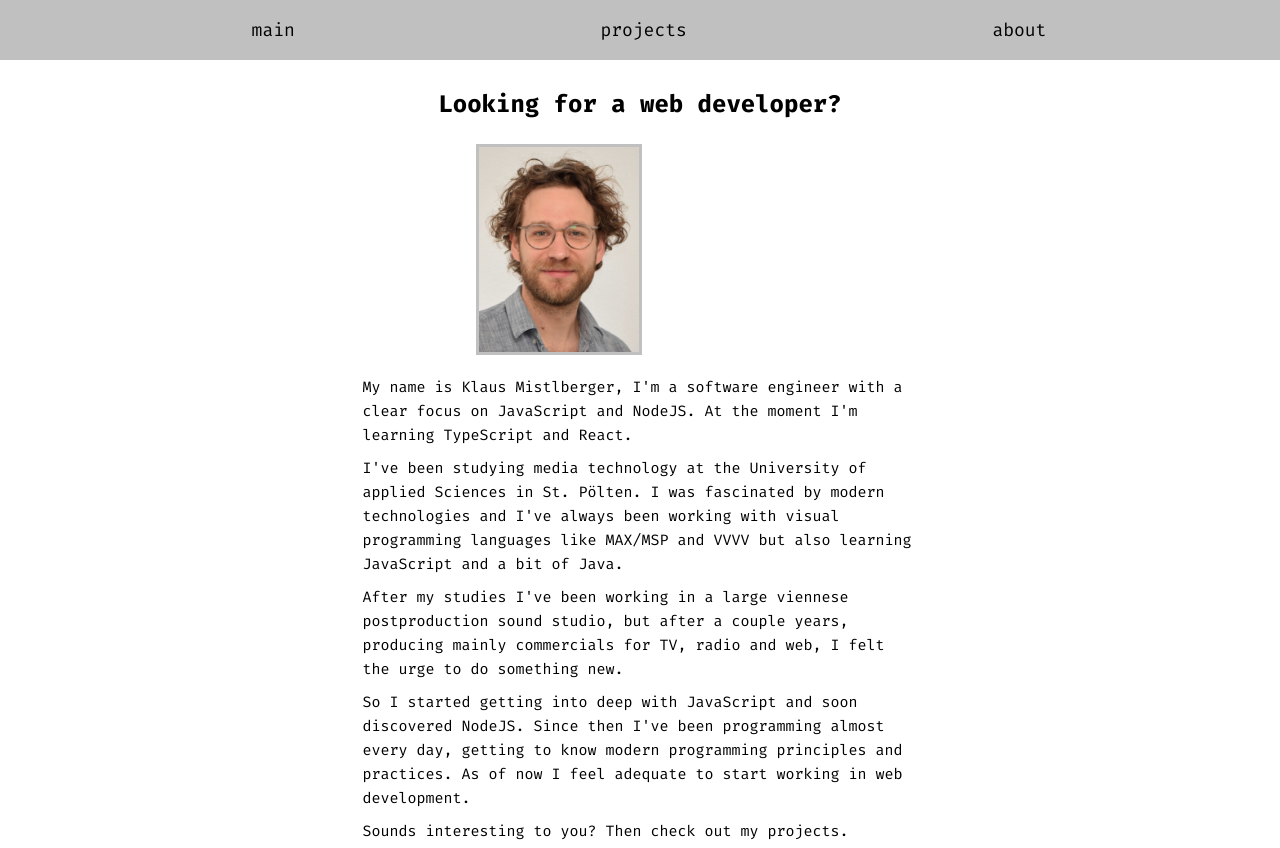
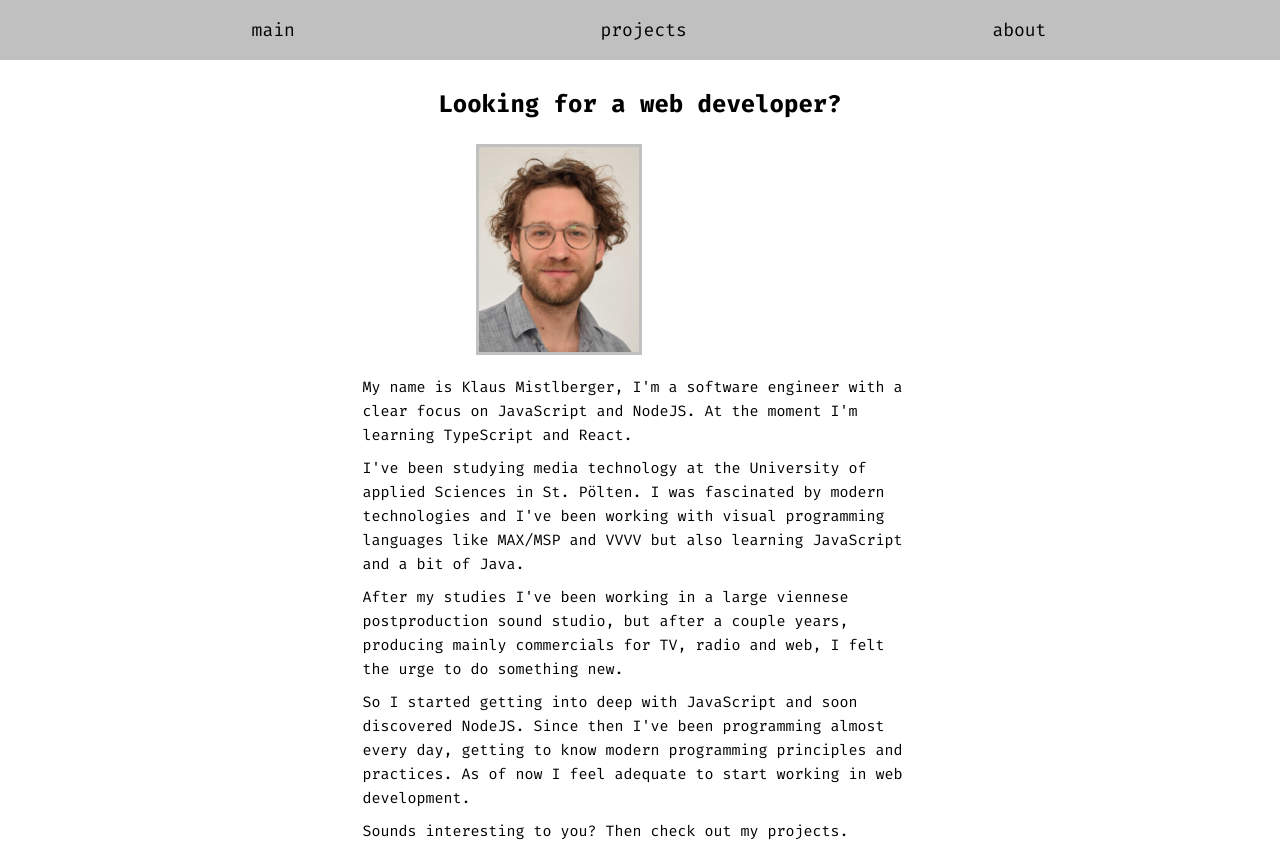
Before and after one commit to klausMistlberger/klausmistlberger.rocks, a website: page index.html in a window 1280 px wide. Drawn offline with Linux system fonts and the light colour scheme.

Commit message:
html adapt

```diff
--- a/index.html
+++ b/index.html
@@ -34,7 +34,7 @@
         <img src="img/Portraitfoto.jpg" id="imgmbk">
 
         <p>My name is Klaus Mistlberger, I'm a software engineer with a clear focus on JavaScript and NodeJS. At the moment I'm learning TypeScript and React.</p>
-        <p>I've been studying media technology at the University of applied Sciences in St. Pölten. I was fascinated by modern technologies and I've always been working with visual programming languages like MAX/MSP and VVVV but also learning JavaScript and a bit of Java.</p>
+        <p>I've been studying media technology at the University of applied Sciences in St. Pölten. I was fascinated by modern technologies and I've been working with visual programming languages like MAX/MSP and VVVV but also learning JavaScript and a bit of Java.</p>
         <p>After my studies I've been working in a large viennese postproduction sound studio, but after a couple years, producing mainly commercials for TV, radio and web, I felt the urge to do something new.</p>
         <p>So I started getting into deep with JavaScript and soon discovered NodeJS. Since then I've been programming almost every day, getting to know modern programming principles and practices. As of now I feel adequate to start working in web development.</p>
         <p>Sounds interesting to you? Then check out my projects.</p>
```
